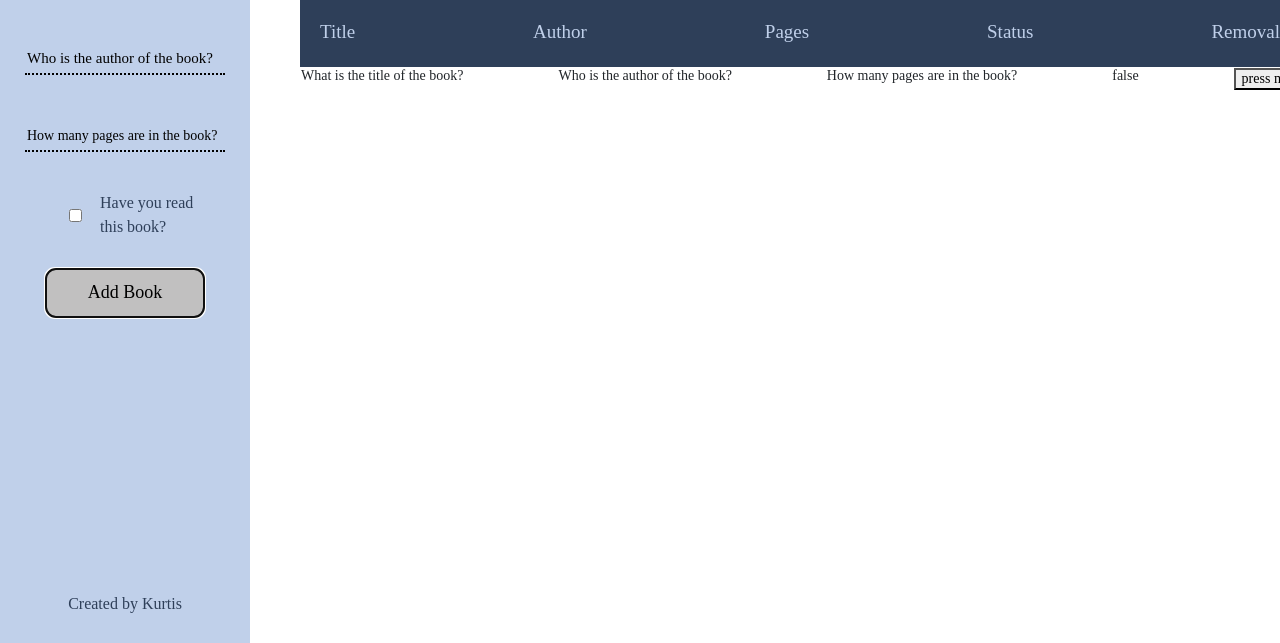
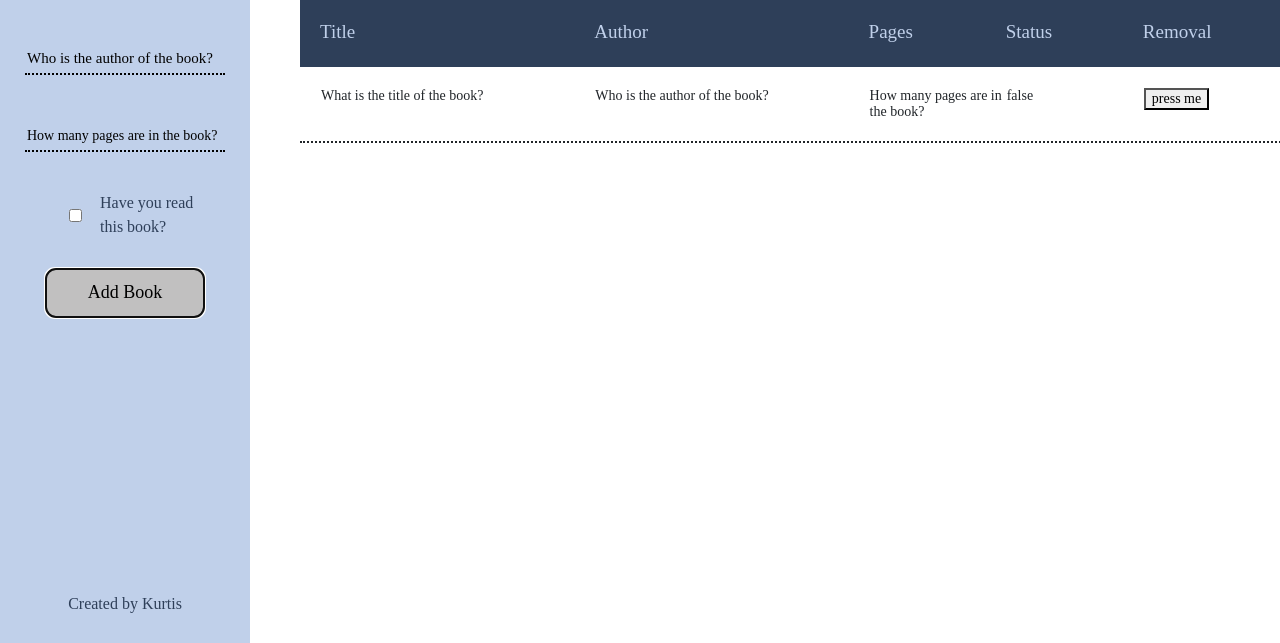
Before and after one commit to Kitsunebackfire/Library, a plain HTML site: page index.html in a window 1280 px wide. Both pictures are taken after a click on the button "Add Book". Shown: the part 157-800 px from the top of the page. Drawn offline with nearby package versions, Linux system fonts and the light colour scheme.

Commit message:
fixed overflow scrolling functionality in css by adding div container around table for appended book info

```diff
--- a/index.html
+++ b/index.html
@@ -68,9 +68,11 @@
                 <div id="Removal">Removal</div>
 
             </div>
-            <table id="appendedBookInfo">
+            <div class="appendedTable">
+                <table id="appendedBookInfo">
 
-            </table>
+                </table>
+            </div>
         </div>
 
     </div>
--- a/styling.css
+++ b/styling.css
@@ -179,6 +179,7 @@
     grid-column-start: 3;
     grid-column-end: 4;
 
+
     min-width: 1000px;
 
     display: flex;
@@ -218,27 +219,30 @@
         }
 
 .bookInfoSection {
-    display: flex;
-    flex-direction: row;
-    justify-content: space-between;
+    display: grid;
+    grid-template-columns: 2fr 2fr repeat(3, 1fr);
+    justify-items: left;
 
     color: #c0d0ea;
     background-color: #2e3f59;
     padding: 20px;
     font-size: 19px;
 }
-    /*#removal {
-        padding-right: 25px;
-    }*/
 
 .appendedBooks {
-    display: flex;
-    flex-direction: row;
-    justify-content: space-between;
+    display: grid;
+    grid-template-columns: 2fr 2fr repeat(3, 1fr);
+    justify-items: left;
+
+    padding: 20px;
+    border-bottom: 2px dotted;
+
     font-size: 14px;
 }
 
-.appendedBookInfo {
+.appendedTable {
+    display: grid;
+    grid-template-rows: 1fr;
     max-height: 630px;
     overflow-y: auto;
 }
```
